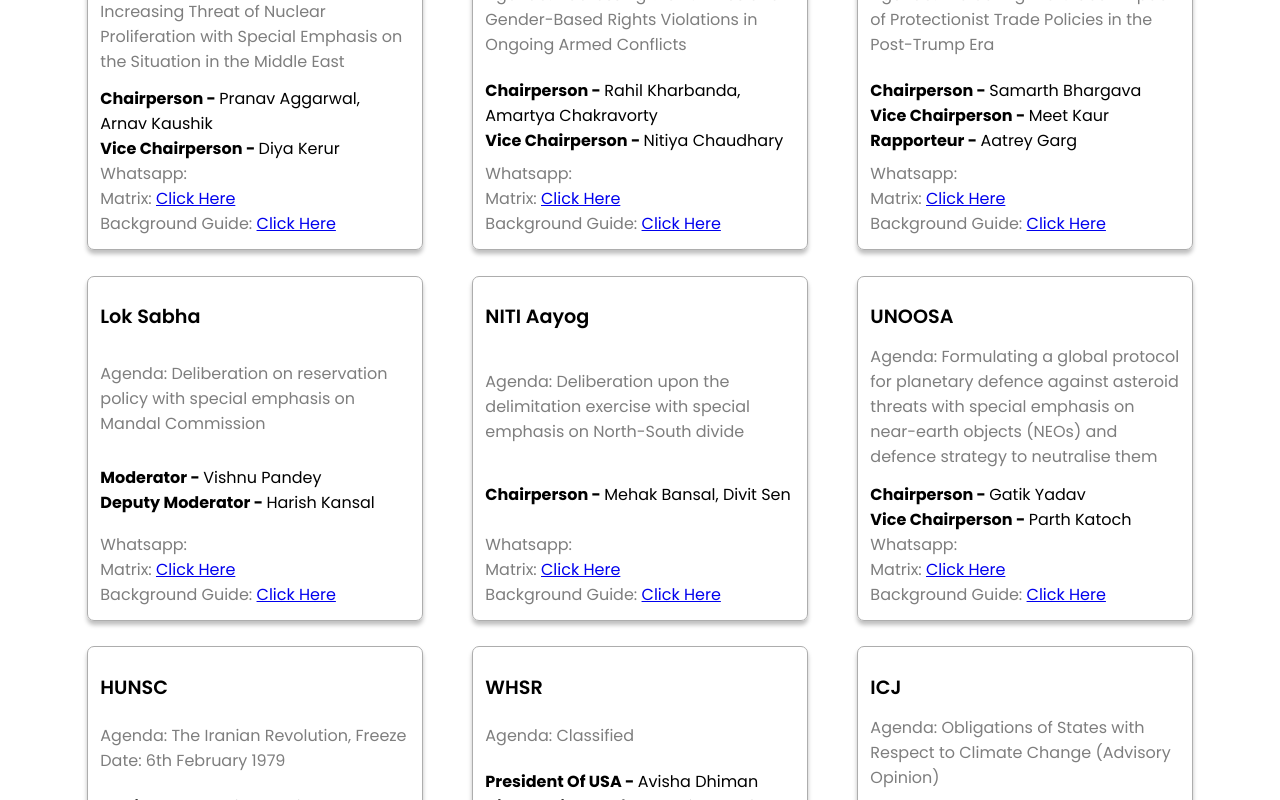
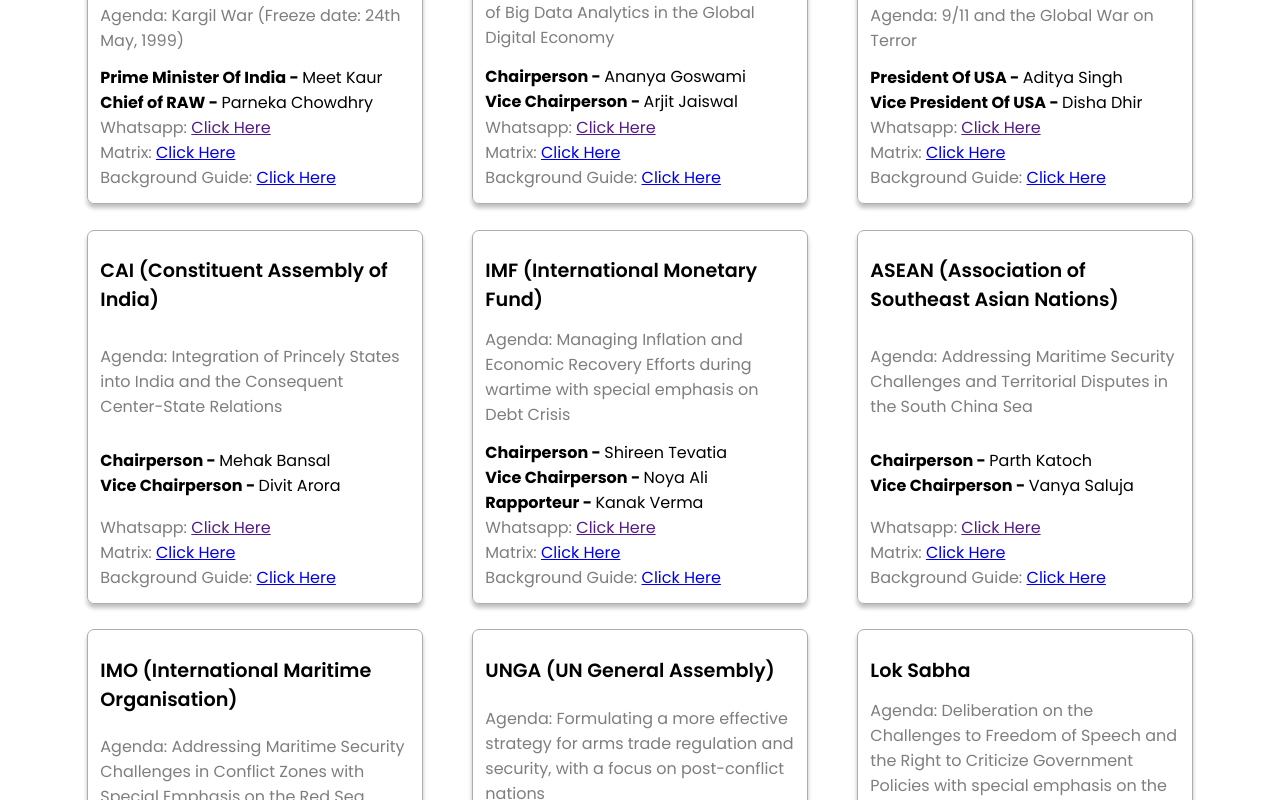
Before and after one commit to NotIshi28/MunSociety, a React (Vite) app: page /AMIGMUN in a window 1280 px wide. Shown: the part 1440-2240 px from the top of the page. Built offline with nearby package versions, Linux system fonts and the light colour scheme.

Commit message:
chore: update committees and their EBs, agendas, matrices, & BGs respectively

```diff
--- a/data/committees.json
+++ b/data/committees.json
@@ -1,101 +1,104 @@
 [
-  {
-    "name": "UN General Assembly",
-    "agenda": "Deliberation upon the Increasing Threat of Nuclear Proliferation with Special Emphasis on the Situation in the Middle East",
-    "whatsapp": "https://chat.whatsapp.com/LZd0wch8U7v2wIO0LeoeHI?mode=ac_c",
-    "matrix": "https://docs.google.com/spreadsheets/d/1PEVA6-omhAO_24l6qFqwB1W9Q_SXVAZgtFP3TAGbRDw/edit?usp=sharing",
-    "backgroundGuide": "https://drive.google.com/file/d/1dv43LOT7sRsntTcT8qhmNpaZ41OggnJO/view?usp=drivesdk",
+    {
+    "name": "RAW (Research and Analysis Wing)",
+    "agenda": "Kargil War (Freeze date: 24th May, 1999)",
+    "whatsapp": "",
+    "matrix": "https://docs.google.com/spreadsheets/d/1V2ifd6656mbRxVbN24UUou3RERRUsnyWmDObj8f-Ois/edit?usp=sharing",
+    "backgroundGuide": "https://drive.google.com/file/d/1z1_xV0vbM9Chf_cqzHsHULHKjnXySy2i/view?usp=sharing",
     "executiveBoard": {
-      "chairperson": "Pranav Aggarwal, Arnav Kaushik",
-      "viceChairperson": "Diya Kerur"
+      "primeMinisterOfIndia": "Meet Kaur",
+      "chiefOfRAW": "Parneka Chowdhry"
     }
     },
     {
-    "name": "UN Human Rights Council",
-    "agenda": "Addressing War Crimes and Gender-Based Rights Violations in Ongoing Armed Conflicts",
-    "whatsapp": "https://chat.whatsapp.com/FmAXtW9zu4UI29ep4Xu2RX?mode=ac_c",
-    "matrix": "https://docs.google.com/spreadsheets/d/1PEVA6-omhAO_24l6qFqwB1W9Q_SXVAZgtFP3TAGbRDw/edit?usp=sharing",
-    "backgroundGuide": "https://drive.google.com/file/d/1fS7T3fqllE1PSNOQyy4XcD2CisE4xv3R/view?usp=drive_link",
+    "name": "G20 (Group of 20)",
+    "agenda": "Deliberation upon the Usage of Big Data Analytics in the Global Digital Economy",
+    "whatsapp": "",
+    "matrix": "https://docs.google.com/spreadsheets/d/1V2ifd6656mbRxVbN24UUou3RERRUsnyWmDObj8f-Ois/edit?usp=sharing",
+    "backgroundGuide": "https://drive.google.com/file/d/1DWTSVhuDGsz_oapQerZ6ipqNbMFQTjPT/view?usp=sharing",
     "executiveBoard": {
-      "chairperson": "Rahil Kharbanda, Amartya Chakravorty",
-      "viceChairperson": "Nitiya Chaudhary"
+      "chairperson": "Ananya Goswami",
+      "viceChairperson": "Arjit Jaiswal"
     }
     },
     {
-    "name": "World Trade Organisation",
-    "agenda": "Evaluating the Global Impact of Protectionist Trade Policies in the Post-Trump Era",
-    "whatsapp": "https://chat.whatsapp.com/EnwutJNEc0t1qurbFJRUTr?mode=ac_c",
-    "matrix": "https://docs.google.com/spreadsheets/d/1PEVA6-omhAO_24l6qFqwB1W9Q_SXVAZgtFP3TAGbRDw/edit?usp=sharing",
-    "backgroundGuide": "https://drive.google.com/file/d/1j3LDLLYDMsmvLil0T2JYYeROXb41mewx/view?usp=drive_link",
+    "name": "NSC (National Security Council)",
+    "agenda": "9/11 and the Global War on Terror",
+    "whatsapp": "",
+    "matrix": "https://docs.google.com/spreadsheets/d/1V2ifd6656mbRxVbN24UUou3RERRUsnyWmDObj8f-Ois/edit?usp=sharing",
+    "backgroundGuide": "https://drive.google.com/file/d/1p45P2ER473L-snUXwSnYbMYyNbWwmM5F/view?usp=sharing",
     "executiveBoard": {
-      "chairperson": "Samarth Bhargava",
-      "viceChairperson": "Meet Kaur",
-      "rapporteur": "Aatrey Garg"
+      "presidentOfUSA": "Aditya Singh",
+      "vicePresidentOfUSA": "Disha Dhir"
+    }
+    },
+    {
+    "name": "CAI (Constituent Assembly of India)",
+    "agenda": "Integration of Princely States into India and the Consequent Center-State Relations",
+    "whatsapp": "",
+    "matrix": "https://docs.google.com/spreadsheets/d/1V2ifd6656mbRxVbN24UUou3RERRUsnyWmDObj8f-Ois/edit?usp=sharing",
+    "backgroundGuide": "https://drive.google.com/file/d/1YJsvIdGHgCeEJeTL9Pta77zH5Nj3JP6e/view?usp=sharing",
+    "executiveBoard": {
+      "chairperson": "Mehak Bansal",
+      "viceChairperson": "Divit Arora"
+    }
+    },
+    {
+    "name": "IMF (International Monetary Fund)",
+    "agenda": "Managing Inflation and Economic Recovery Efforts during wartime with special emphasis on Debt Crisis",
+    "whatsapp": "",
+    "matrix": "https://docs.google.com/spreadsheets/d/1V2ifd6656mbRxVbN24UUou3RERRUsnyWmDObj8f-Ois/edit?usp=sharing",
+    "backgroundGuide": "https://drive.google.com/file/d/1aewATU5hHRapexhgmNSY-qUSfnLxmqdA/view?usp=sharing",
+    "executiveBoard": {
+      "chairperson": "Shireen Tevatia",
+      "viceChairperson": "Noya Ali",
+      "rapporteur": "Kanak Verma"
+    }
+    },
+    {
+    "name": "ASEAN (Association of Southeast Asian Nations)",
+    "agenda": "Addressing Maritime Security Challenges and Territorial Disputes in the South China Sea",
+    "whatsapp": "",
+    "matrix": "https://docs.google.com/spreadsheets/d/1V2ifd6656mbRxVbN24UUou3RERRUsnyWmDObj8f-Ois/edit?usp=sharing",
+    "backgroundGuide": "https://drive.google.com/file/d/17E3A8WMamarfVWL8LlVOCBhSocjjWtvB/view?usp=sharing",
+    "executiveBoard": {
+      "chairperson": "Parth Katoch",
+      "viceChairperson": "Vanya Saluja"
+    }
+    },
+    {
+    "name": "IMO (International Maritime Organisation)",
+    "agenda": "Addressing Maritime Security Challenges in Conflict Zones with Special Emphasis on the Red Sea Crisis",
+    "whatsapp": "",
+    "matrix": "https://docs.google.com/spreadsheets/d/1V2ifd6656mbRxVbN24UUou3RERRUsnyWmDObj8f-Ois/edit?usp=sharing",
+    "backgroundGuide": "https://drive.google.com/file/d/1xPOATwbT_RqOscvS8tlBwe09uvnhZNNU/view?usp=sharing",
+    "executiveBoard": {
+      "chairperson": "Arnav Shrivastava",
+      "viceChairperson": "Saanvi Rana"
+    }
+    },
+    {
+    "name": "UNGA (UN General Assembly)",
+    "agenda": "Formulating a more effective strategy for arms trade regulation and security, with a focus on post-conflict nations",
+    "whatsapp": "",
+    "matrix": "https://docs.google.com/spreadsheets/d/1V2ifd6656mbRxVbN24UUou3RERRUsnyWmDObj8f-Ois/edit?usp=sharing",
+    "backgroundGuide": "https://drive.google.com/file/d/1j6y9qnHEvawg3a76vPXD-AC0im6RTMF5/view?usp=sharing",
+    "executiveBoard": {
+      "chairperson": "Gatik Yadav",
+      "viceChairperson": "Anubha Mathur",
+      "rapporteur": "Riya Rishi Kumar"
     }
     },
     {
     "name": "Lok Sabha",
-    "agenda": "Deliberation on reservation policy with special emphasis on Mandal Commission",
-    "whatsapp": "https://chat.whatsapp.com/HPYzmxjcSk5Lh6HCgZTTYV?mode=ac_c",
-    "matrix": "https://docs.google.com/spreadsheets/d/1PEVA6-omhAO_24l6qFqwB1W9Q_SXVAZgtFP3TAGbRDw/edit?usp=sharing",
-    "backgroundGuide": "https://drive.google.com/file/d/1MPuXDYJKeixoP1b1aFpt8b7wFYUEtguV/view?usp=sharing",
+    "agenda": "Deliberation on the Challenges to Freedom of Speech and the Right to Criticize Government Policies with special emphasis on the CJP movement",
+    "whatsapp": "",
+    "matrix": "https://docs.google.com/spreadsheets/d/1V2ifd6656mbRxVbN24UUou3RERRUsnyWmDObj8f-Ois/edit?usp=sharing",
+    "backgroundGuide": "https://drive.google.com/file/d/18V--wvUzLLOI8Ak2tBbJ84PYM1Sn54id/view?usp=sharing",
     "executiveBoard": {
-      "moderator": "Vishnu Pandey",
-      "deputyModerator": "Harish Kansal"
-    }
-    },
-    {
-    "name": "NITI Aayog",
-    "agenda": "Deliberation upon the delimitation exercise with special emphasis on North-South divide",
-    "whatsapp": "https://chat.whatsapp.com/IuR7xNkqgiH6gXX10BNqP3?mode=ac_c",
-    "matrix": "https://docs.google.com/spreadsheets/d/1PEVA6-omhAO_24l6qFqwB1W9Q_SXVAZgtFP3TAGbRDw/edit?usp=sharing",
-    "backgroundGuide": "https://drive.google.com/file/d/1zOO6K8HKL5mFmwPaMPFrXHLMP1lIkcRb/view?usp=sharing",
-    "executiveBoard": {
-      "chairperson": "Mehak Bansal, Divit Sen"
-    }
-    },
-    {
-    "name": "UNOOSA",
-    "agenda": "Formulating a global protocol for planetary defence against asteroid threats with special emphasis on near-earth objects (NEOs) and defence strategy to neutralise them",
-    "whatsapp": "https://chat.whatsapp.com/BaGWvir0Bpd0bNkTUqSnov?mode=ac_c",
-    "matrix": "https://docs.google.com/spreadsheets/d/1PEVA6-omhAO_24l6qFqwB1W9Q_SXVAZgtFP3TAGbRDw/edit?usp=sharing",
-    "backgroundGuide": "https://drive.google.com/file/d/1JZwleMWFgprHTiq5vT-jTdlJ_taMqyR8/view?usp=drive_link",
-    "executiveBoard": {
-      "chairperson": "Gatik Yadav",
-      "viceChairperson": "Parth Katoch"
-    }
-    },
-    {
-    "name": "HUNSC",
-    "agenda": "The Iranian Revolution, Freeze Date: 6th February 1979",
-    "whatsapp": "https://chat.whatsapp.com/GaVq8OLZnVtB9U7Z5BchVY?mode=ac_c",
-    "matrix": "https://docs.google.com/spreadsheets/d/1PEVA6-omhAO_24l6qFqwB1W9Q_SXVAZgtFP3TAGbRDw/edit?usp=sharing",
-    "backgroundGuide": "https://drive.google.com/file/d/1WG3dxdeaiwFbXTjNVs8nvceFCUqaBXtU/view?usp=drive_link",
-    "executiveBoard": {
-      "chairperson": "Krishay Srivastav",
-      "viceChairperson": "Disha Dhir"
-    }
-    },
-    {
-    "name": "WHSR",
-    "agenda": "Classified",
-    "whatsapp": "https://chat.whatsapp.com/HnCKQ43tBlw7E851XNWnfr?mode=ac_c",
-    "matrix": "https://docs.google.com/spreadsheets/d/1PEVA6-omhAO_24l6qFqwB1W9Q_SXVAZgtFP3TAGbRDw/edit?usp=sharing",
-    "backgroundGuide": "https://drive.google.com/file/d/15tzA-F6MaqJ8qkyZMcOeWZaZyaGt_pir/view?usp=sharing",
-    "executiveBoard": {
-      "presidentOfUSA": "Avisha Dhiman",
-      "vicePresidentOfUSA": "Divyanshi Bansal"
-    }
-    },
-    {
-    "name": "ICJ",
-    "agenda": "Obligations of States with Respect to Climate Change (Advisory Opinion)",
-    "whatsapp": "https://chat.whatsapp.com/CNKEJPihxXa3DX4pkxJUw6?mode=ac_c",
-    "matrix": "https://docs.google.com/spreadsheets/d/1PEVA6-omhAO_24l6qFqwB1W9Q_SXVAZgtFP3TAGbRDw/edit?usp=sharing",
-    "backgroundGuide": "https://drive.google.com/file/d/1gRPd2eLUNjKadPgSQHBoVvywaij4i3zZ/view?usp=drivesdk",
-    "executiveBoard": {
-      "president": "Pulkit Goyal",
-      "vicePresident": "Manvi Yadav"
+      "moderator": "Harish Kansal",
+      "deputyModerator": "Hiya Mahanta",
+      "scribe": "Anupriya Chaukiyal"
     }
     }
 ]
--- a/src/Amigmun.jsx
+++ b/src/Amigmun.jsx
@@ -131,8 +131,7 @@
                       )}
                       {committee.executiveBoard.coChairperson && (
                         <div>
-                          <b>Co Chairperson - </b>{committee.executiveBoard.coChairperson} <br />
-                          <b>Co Chairperson - </b>{committee.executiveBoard.coChairperson1}
+                          <b>Co Chairperson - </b>{committee.executiveBoard.coChairperson}
                         </div>
                       )}
                       {committee.executiveBoard.viceChairperson && (
@@ -185,10 +184,20 @@
                           <b>Vice President Of USA - </b>{committee.executiveBoard.vicePresidentOfUSA}
                         </div>
                       )}
+                      {committee.executiveBoard.chiefOfRAW && (
+                        <div>
+                          <b>Chief of RAW - </b>{committee.executiveBoard.chiefOfRAW}
+                        </div>
+                      )}
+                      {committee.executiveBoard.scribe && (
+                        <div>
+                          <b>Scribe - </b>{committee.executiveBoard.scribe}
+                        </div>
+                      )}
                     </div>
                     <div className="socials ltext">
-                      <div>Whatsapp: <a target="_blank" rel="noopener noreferrer" href={committee.whatsapp}></a></div>
-                      <div>Matrix: <a target="_blank" rel="noopener noreferrer" href='https://docs.google.com/spreadsheets/d/1PEVA6-omhAO_24l6qFqwB1W9Q_SXVAZgtFP3TAGbRDw/edit?usp=sharing'>Click Here</a></div>
+                      <div>Whatsapp: <a target="_blank" rel="noopener noreferrer" href={committee.whatsapp}>Click Here</a></div>
+                      <div>Matrix: <a target="_blank" rel="noopener noreferrer" href='https://docs.google.com/spreadsheets/d/1V2ifd6656mbRxVbN24UUou3RERRUsnyWmDObj8f-Ois/edit?usp=sharing'>Click Here</a></div>
                       <div>Background Guide: {committee.backgroundGuide ? <a target="_blank" rel="noopener noreferrer" href={committee.backgroundGuide}>Click Here</a> : 'Yet to be uploaded'} </div>
                     </div>
                   </div>
```
